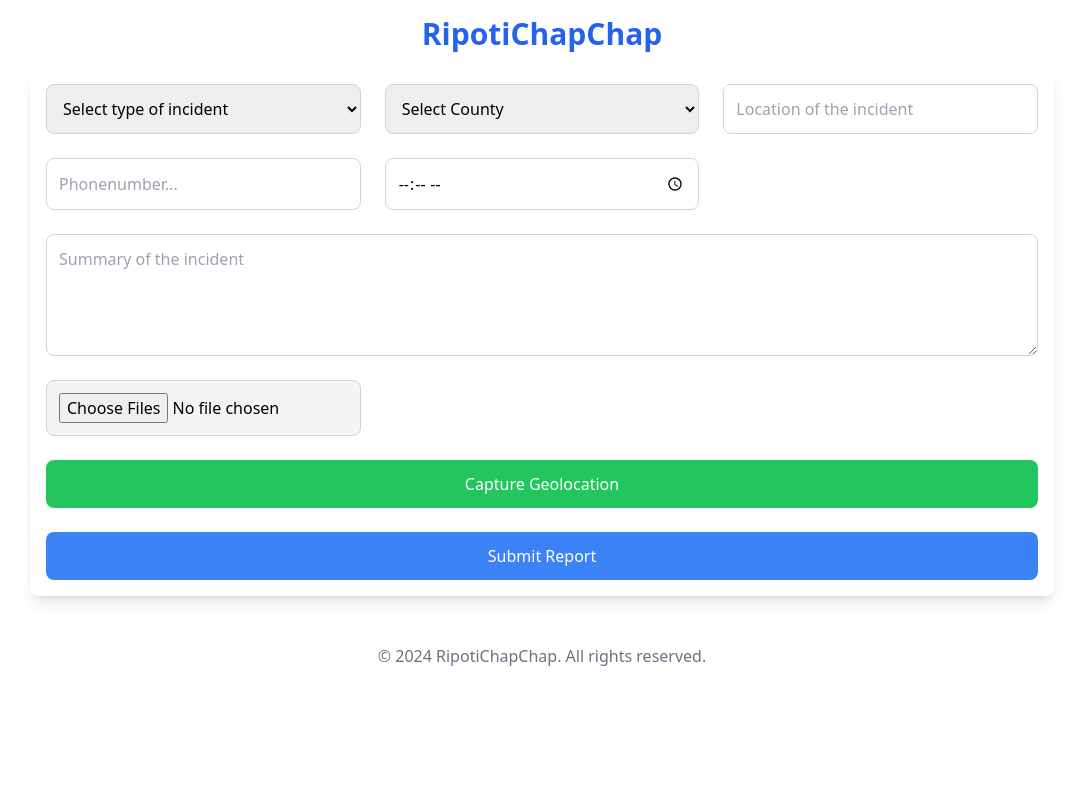
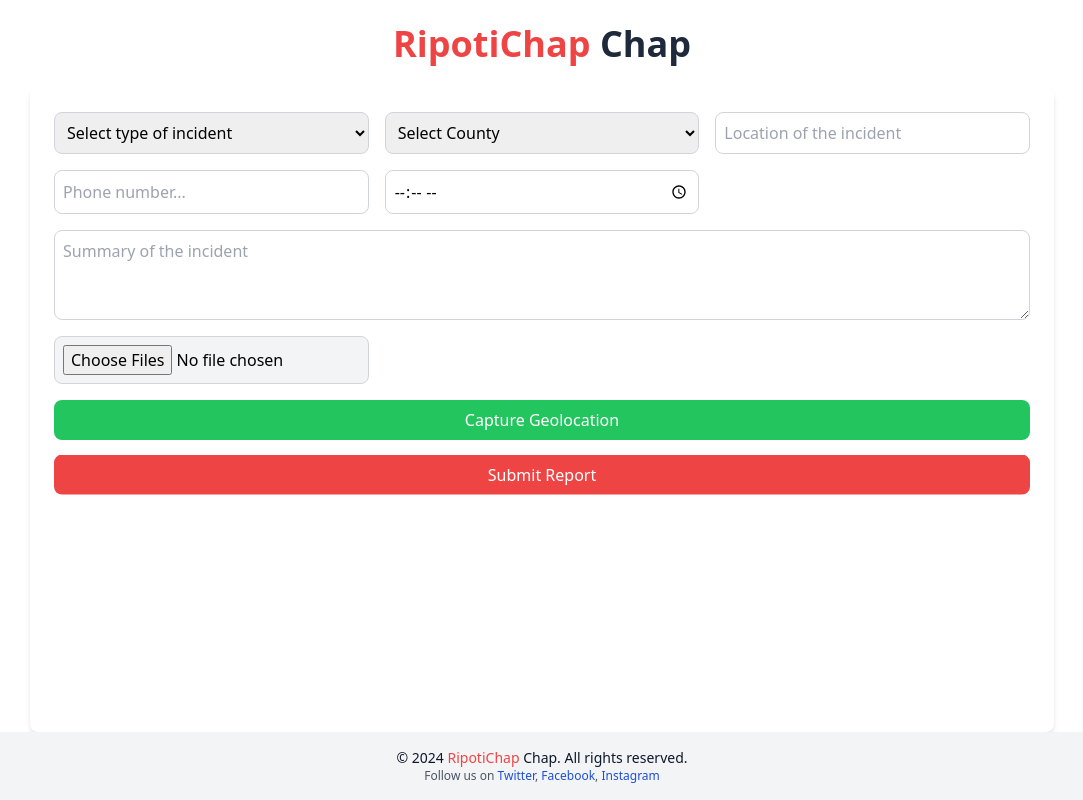
Before and after one commit to ian-veteran/Incident_Reporter_v1, a React (Vite) app: page /incident_form in a window 1280 px wide. Shown: the whole page, without its empty margins (98-1181 px from the left). Built offline with nearby package versions, Linux system fonts and the light colour scheme.

Commit message:
color changes to red

```diff
--- a/src/features/report/IncidentReportForm.jsx
+++ b/src/features/report/IncidentReportForm.jsx
@@ -65,7 +65,11 @@
     contactPerson: "",
     county: "",
   });
-  const { position,address, status : addressStatus, } = useSelector((state) => state.incident);
+  const {
+    position,
+    address,
+    status: addressStatus,
+  } = useSelector((state) => state.incident);
   const [successMessage, setSuccessMessage] = useState("");
   const dispatch = useDispatch();
   const fileInputRef = useRef(null); // Add reference for file inp
@@ -172,25 +176,27 @@
 
   return (
     <>
-      <header className="text-center p-4">
-        <h1 className="text-3xl font-bold text-blue-600">RipotiChapChap</h1>
+      <section className="bg-white min-h-screen flex flex-col">
+        <header className="text-center py-6">
+          <h1 className="text-4xl font-bold text-slate-800">
+            <span className="text-red-500">RipotiChap</span> Chap
+          </h1>
         </header>
 
-
-      <div className="max-w-5xl mx-auto p-4 rounded-lg shadow-lg">
+        <div className="max-w-5xl mx-auto p-6 flex-grow rounded-lg shadow-md">
           {/* Success Message */}
           {successMessage && (
-          <p className="mt-4 p-3 text-green-600 bg-green-100 border border-green-200 rounded-lg">
+            <p className="mb-4 p-3 text-green-600 bg-green-100 border border-green-200 rounded-lg">
               {successMessage}
             </p>
           )}
           <form
             onSubmit={handleSubmit}
-          className="grid grid-cols-1 gap-6 lg:grid-cols-3"
+            className="grid grid-cols-1 gap-4 lg:grid-cols-3"
           >
             <select
               name="type"
-            className="w-full p-3 border border-gray-300 rounded-lg"
+              className="w-full p-2 border border-gray-300 rounded-lg"
               value={formData.type}
               onChange={handleInputChange}
             >
@@ -200,11 +206,15 @@
               <option value="Earthquake">Earthquake</option>
               <option value="Robbery">Robbery</option>
               <option value="Accident">Accident</option>
+              <option value="Pandemic">Pandemic</option>
+              <option value="Landslide">Landslide</option>
+              <option value="Drought">Drought</option>
+              <option value="Other">Other</option>
             </select>
 
             <select
               name="county"
-            className="w-full p-3 border border-gray-300 rounded-lg"
+              className="w-full p-2 border border-gray-300 rounded-lg"
               value={formData.county}
               onChange={handleInputChange}
             >
@@ -219,7 +229,7 @@
             <input
               type="text"
               name="location"
-            className="w-full p-3 border border-gray-300 rounded-lg"
+              className="w-full p-2 border border-gray-300 rounded-lg"
               placeholder="Location of the incident"
               value={formData.location}
               onChange={handleInputChange}
@@ -228,8 +238,8 @@
             <input
               type="text"
               name="contactPerson"
-            className="w-full p-3 border border-gray-300 rounded-lg"
-            placeholder="Phonenumber..."
+              className="w-full p-2 border border-gray-300 rounded-lg"
+              placeholder="Phone number..."
               value={formData.contactPerson}
               onChange={handleInputChange}
             />
@@ -237,7 +247,7 @@
             <input
               type="time"
               name="time"
-            className="w-full p-3 border border-gray-300 rounded-lg"
+              className="w-full p-2 border border-gray-300 rounded-lg"
               value={formData.time}
               onChange={handleInputChange}
             />
@@ -245,8 +255,8 @@
             <textarea
               name="summary"
               placeholder="Summary of the incident"
-            className="w-full p-3 border border-gray-300 rounded-lg lg:col-span-3"
-            rows="4"
+              className="w-full p-2 border border-gray-300 rounded-lg lg:col-span-3"
+              rows="3"
               value={formData.summary}
               onChange={handleInputChange}
             />
@@ -257,39 +267,60 @@
               multiple
               onChange={handleMediaChange}
               ref={fileInputRef} // Assign ref to the file input
-            className="w-full p-3 bg-gray-100 border border-gray-300 rounded-lg"
+              className="w-full p-2 bg-gray-100 border border-gray-300 rounded-lg"
             />
 
             <button
               type="button"
               onClick={handleGeolocation}
-            className="w-full p-3 bg-green-500 text-white rounded-lg lg:col-span-3"
+              className="w-full p-2 bg-green-500 text-white rounded-lg lg:col-span-3"
             >
               Capture Geolocation
             </button>
 
             {formData.latitude && formData.longitude && (
-            <>
-            <p className="lg:col-span-3">
+              <p className="lg:col-span-3 text-sm">
                 <strong>Geolocation:</strong> Latitude {formData.latitude},
                 Longitude {formData.longitude}
               </p>
-
-            </>
             )}
 
             <button
               type="submit"
-            className="w-full p-3 bg-blue-500 text-white rounded-lg lg:col-span-3"
+              className="bg-red-500 animate-bounce text-white p-2 rounded-lg lg:col-span-3 w-full transition-transform duration-200 hover:bg-red-700 hover:scale-105 hover:shadow-lg"
             >
               Submit Report
             </button>
           </form>
         </div>
 
-      <footer className="text-center mt-8 p-4 text-gray-500">
-        © {new Date().getFullYear()} RipotiChapChap. All rights reserved.
+        <footer className="bg-gray-100 text-center py-4 text-gray-600">
+          <div className="max-w-5xl mx-auto">
+            <p className="text-sm text-slate-900 ">
+              © {new Date().getFullYear()}{" "}
+              <span className="text-red-500">RipotiChap</span> Chap. All rights
+              reserved.
+            </p>
+            <p className="text-xs">
+              Follow us on
+              <a href="#" className="text-blue-700 hover:underline">
+                {" "}
+                Twitter
+              </a>
+              ,
+              <a href="#" className="text-blue-700 hover:underline">
+                {" "}
+                Facebook
+              </a>
+              ,
+              <a href="#" className="text-blue-700 hover:underline">
+                {" "}
+                Instagram
+              </a>
+            </p>
+          </div>
         </footer>
+      </section>
     </>
   );
 }
--- a/src/index.css
+++ b/src/index.css
@@ -32,3 +32,17 @@
     }
   }
 }
+
+@keyframes slideIn {
+  0% {
+    transform: translateX(-20px);
+    opacity: 0;
+  }
+  100% {
+    transform: translateX(0);
+    opacity: 1;
+  }
+}
+.animate-slideIn {
+  animation: slideIn 1.5s ease-out;
+}
--- a/src/statistics/IncidentDuration.jsx
+++ b/src/statistics/IncidentDuration.jsx
@@ -1,6 +1,13 @@
 import React from "react";
 import { useSelector } from "react-redux";
-import { Cell, Legend, Pie, PieChart, ResponsiveContainer, Tooltip } from "recharts";
+import {
+  Cell,
+  Legend,
+  Pie,
+  PieChart,
+  ResponsiveContainer,
+  Tooltip,
+} from "recharts";
 import styled from "styled-components";
 
 // Styled components
@@ -34,10 +41,11 @@
   Flood: "#f97316",
   Earthquake: "#eab308",
   Robbery: "#84cc16",
-  Landslides: "#22c55e",
+  Landslides: "#293d24",
   Drought: "#14b8a6",
   Pandemic: "#3b82f6",
-  Explosion: "#a855f7",
+  Fire: "#a855f7",
+  Other: "#ee09ee",
 };
 
 function IncidentDuration() {
@@ -69,7 +77,7 @@
             outerRadius={120}
             cx="40%"
             cy="50%"
-            paddingAngle={3}
+            paddingAngle={2}
           >
             {startData.map((entry) => (
               <Cell
--- a/src/ui/LandingPage.jsx
+++ b/src/ui/LandingPage.jsx
@@ -10,26 +10,43 @@
 
   return (
     <section className="bg-slate-100 h-screen">
-      <div className="container mx-auto flex flex-col md:flex-row justify-between items-center h-full ">
-        <div className="md:w-1/2">
-          <h2 className="text-4xl font-bold mb-4">RipotiChapChap</h2>
-          <p className="text-lg mb-6">
-          Report. Respond. Recover – Your Alert Saves Lives!
+      <div className="flex flex-col md:flex-row justify-between h-full w-full">
+        {/* Left side - Details */}
+        <div className="w-full md:w-1/2 h-full flex flex-col justify-center items-center text-center p-4 bg-white">
+          <h2 className="text-4xl font-bold mb-4">
+            <span className="text-red-500">RipotiChap</span> Chap
+          </h2>
+          <p className="text-lg mb-6 animate-slideIn font-sans leading-relaxed text-gray-800 transition duration-500 ease-in-out transform hover:scale-105">
+            In times of crisis, every second counts, and your vigilance can make
+            a life-saving difference.
+            <span className="text-red-500 font-bold">
+              “Report. Respond. Recover – Your Alert Saves Lives !”
+            </span>{" "}
+            embodies the essence of community safety and emergency management.
+            When you report an incident, you initiate a chain reaction that
+            mobilizes resources, engages responders, and ultimately saves lives.
+            Each alert you provide is not just a piece of information; it’s a
+            call to action that empowers emergency services to act swiftly and
+            effectively. Whether it’s a fire, flood, medical emergency, or any
+            other urgent situation, your timely reporting can ensure that help
+            reaches those in need without delay.
           </p>
+
           <button
-            className="bg-blue-500 text-white px-4 py-2 rounded-md hover:bg-blue-600 animate-bounce"
+            className="bg-red-500 animate-bounce text-white px-4 py-2 rounded-md transition-transform duration-200 hover:bg-red-700 hover:scale-105 hover:shadow-lg"
             onClick={handleSubmit}
           >
             Report
           </button>
         </div>
-        <div className="md:w-1/2">
+
+        {/* Right side - Full-width Image */}
+        <div className="w-full md:w-1/2 h-full">
           <img
-            src="/emergencyAnime.webp"
-            alt="emergencyAnime"
-            className="w-9/12 h-9/12 rounded-lg shadow-2xl shadow-blue-950 object-cover"
+            src="/mombasaDRCAT1.jpg"
+            alt="mombasaDRCAT1"
+            className="w-full h-full object-cover rounded-lg shadow-2xl shadow-blue-200"
           />
-
         </div>
       </div>
     </section>
```
Also changed, not shown: public/mombasaDRCAT1.jpg (added). Lines whose indentation alone changed are shown as unchanged.
